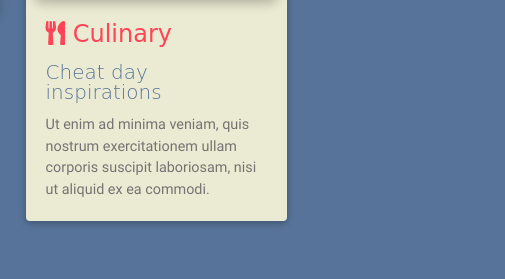
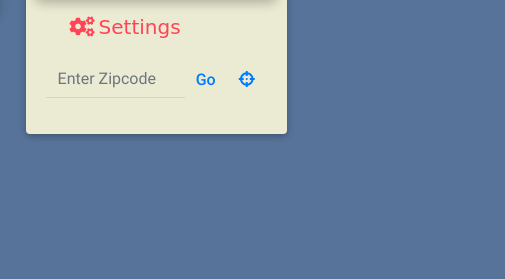
Before and after one commit to JohnParkerHodges/Bored, a plain HTML site: page userDash.html in a window 1280 px wide. Shown: the part 323-602 px from the top of the page, 775-1280 px from the left. Drawn offline with Linux system fonts and the light colour scheme; a script that the page names is missing; a web font is replaced by a local one.

Commit message:
added settings for geolocation input

```diff
--- a/assets/TeamFiles/css/teamCss.css
+++ b/assets/TeamFiles/css/teamCss.css
@@ -1,3 +1,4 @@
+/* NavBars Styling */
 .navbar {
     background-color: rgb(47, 47, 162) !important;
 }
@@ -70,7 +71,7 @@ li .collapsible-header {
         color: #577399 !important;
         font-weight: bold;
     }
-
+/* Dashboard CSS */
 .dashTitles {
     color: #ff4457 !important;
 }
--- a/userDash.html
+++ b/userDash.html
@@ -218,14 +218,20 @@
                     <!-- Card content -->
                     <div class="card-body card-body-cascade">
 
-                        <!-- Label -->
-                        <h4 class="pb-2 pt-1 dashTitles"><i class="fas fa-utensils"></i> Culinary</h4>
                         <!-- Title -->
-                        <h5 class="font-weight-light card-title">Cheat day inspirations</h5>
+                        <h5 class="card-title ml-4 dashTitles"><i class="fas fa-cogs pr-1"></i>Settings</h5>
                         <!-- Text -->
-                        <p class="card-text">Ut enim ad minima veniam, quis nostrum exercitationem ullam corporis
-                            suscipit laboriosam, nisi ut aliquid ex ea commodi.</p>
-
+                        <p class="card-text">
+                            <div class="md-form input-group mb-3">
+                                <input type="text" class="form-control" placeholder="Enter Zipcode" aria-label="Zipcode" aria-describedby="material-addon1">
+                                <div class="input-group-append flex-nowrap">
+                                    <span class="input-group-text md-addon" id="material-addon1"><a href="#">Go</i></a></span>
+                                </div>
+                                <div class="input-group-append">
+                                        <span class="input-group-text md-addon" id="material-addon1"><a href="#"><i class="fas fa-crosshairs"></i></a></span>
+                                </div>
+                            </div>
+                        </p>
                     </div>
 
                 </div>
```
